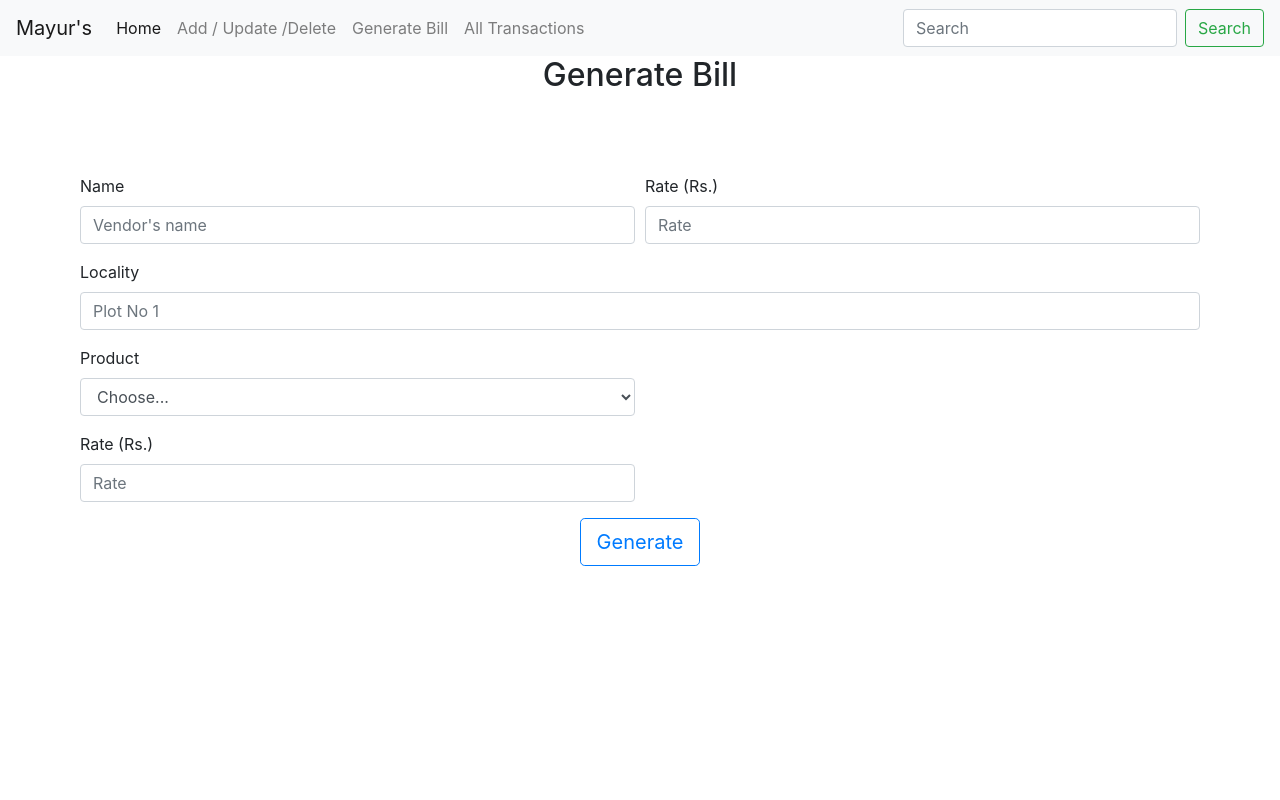
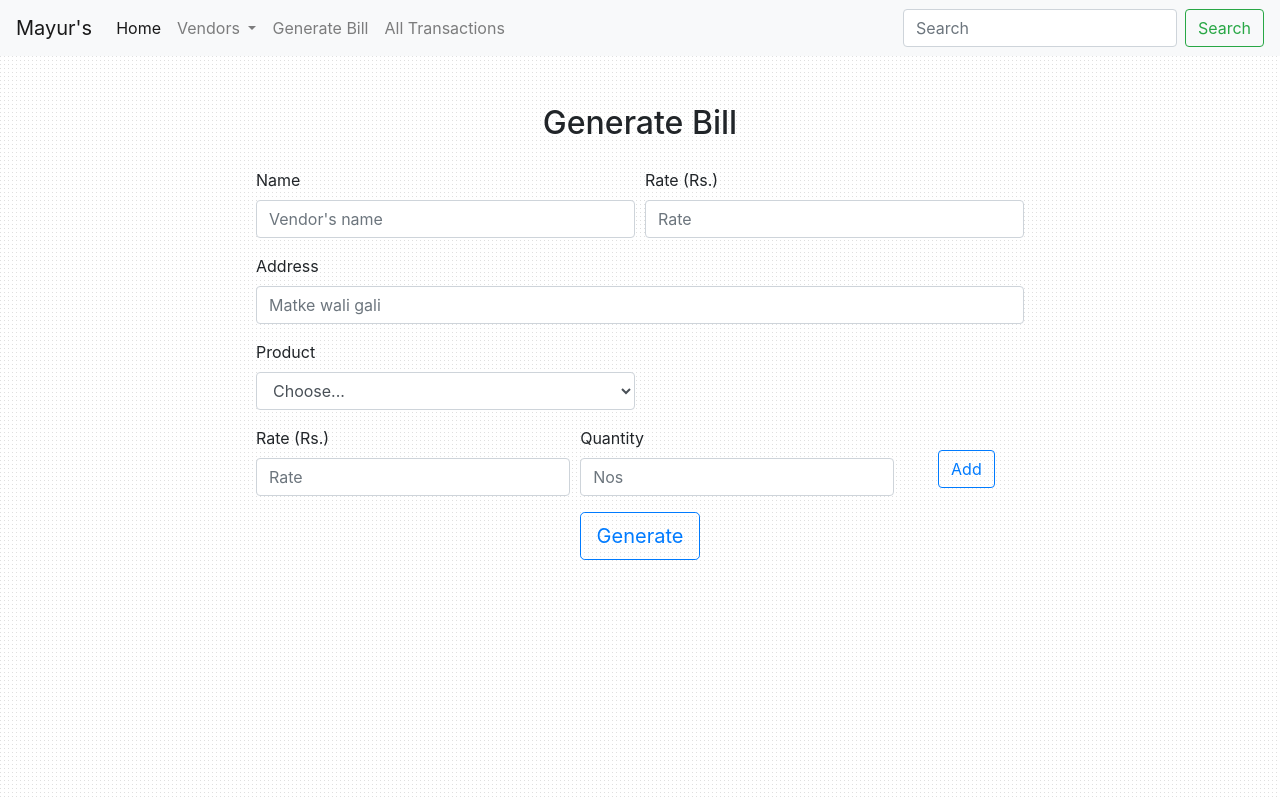
Before and after one commit to pankajkumar48/ERP, a Flask app: page /generateBill in a window 1280 px wide. Run offline with Flask 2, Linux system fonts and the light colour scheme; some libraries are stand-ins or nearby versions.

Commit message:
started using jinja

```diff
--- a/app.py
+++ b/app.py
@@ -16,9 +16,18 @@ app.config["DEBUG"] = True
 def home():
 	return render_template('home.html')
 
-@app.route('/vendors', methods=['GET'])
-def vendors():
-	return render_template('vendors.html')
+@app.route('/addVendors', methods=['GET'])
+def addVendors():
+	return render_template('addVendors.html')
+
+@app.route('/updateVendors', methods=['GET'])
+def updateVendors():
+	return render_template('updateVendors.html')
+
+@app.route('/deleteVendors', methods=['GET'])
+def deleteVendors():
+	return render_template('deleteVendors.html')
+
 
 @app.route('/generateBill', methods=['GET'])
 def generateBill():
--- /dev/null
+++ b/static/myStyle.css
@@ -0,0 +1,17 @@
+
+#mainBody {
+    margin-left: 20%;
+    margin-right: 20%;
+    margin-top: 2%;
+}
+
+body {
+
+    background-color: #FFF;
+    background-image: url("site-background-image.png");
+    background-position: top left;
+    background-repeat: repeat;
+    background-size: auto;
+    background-attachment: auto;
+
+}
--- a/templates/generateBill.html
+++ b/templates/generateBill.html
@@ -1,47 +1,15 @@
-<!doctype html>
-<html lang="en">
-  <head>
-    <!-- Required meta tags -->
-    <meta charset="utf-8">
-    <meta name="viewport" content="width=device-width, initial-scale=1, shrink-to-fit=no">
+{% extends "layout.html" %}
 
-    <!-- Bootstrap CSS -->
-    <link rel="stylesheet" href="https://stackpath.bootstrapcdn.com/bootstrap/4.3.1/css/bootstrap.min.css" integrity="sha384-ggOyR0iXCbMQv3Xipma34MD+dH/1fQ784/j6cY/iJTQUOhcWr7x9JvoRxT2MZw1T" crossorigin="anonymous">
+{% block title %}
+    Generate Bills
+{% endblock %}
 
-    <title>Mayur's ERP</title>
-  </head>
-  <body>
 
-    <nav class="navbar navbar-expand-lg navbar-light bg-light">
-  <a class="navbar-brand" href="#">Mayur's</a>
-  <button class="navbar-toggler" type="button" data-toggle="collapse" data-target="#navbarSupportedContent" aria-controls="navbarSupportedContent" aria-expanded="false" aria-label="Toggle navigation">
-    <span class="navbar-toggler-icon"></span>
-  </button>
+{% block main %}
 
-  <div class="collapse navbar-collapse" id="navbarSupportedContent">
-    <ul class="navbar-nav mr-auto">
-      <li class="nav-item active">
-        <a class="nav-link" href="/">Home <span class="sr-only">(current)</span></a>
-      </li>
-      <li class="nav-item">
-        <a class="nav-link" href="/vendors">Add / Update /Delete</a>
-      </li>
-      <li class="nav-item">
-        <a class="nav-link" href="/generateBill">Generate Bill</a>
-      </li>
-      <li class="nav-item">
-        <a class="nav-link" href="/allTransactions">All Transactions</a>
-      </li>
-    </ul>
-    <form class="form-inline my-2 my-lg-0">
-      <input class="form-control mr-sm-2" type="search" placeholder="Search" aria-label="Search">
-      <button class="btn btn-outline-success my-2 my-sm-0" type="submit">Search</button>
-    </form>
-  </div>
-</nav>
-
+<br><br>
   <h2 class="text-center">Generate Bill</h2>
-    <div style="margin:80px">
+    <div id="mainBody">
   <form>
   <div class="form-row">
     <div class="form-group col-md-6">
@@ -54,8 +22,8 @@
     </div>
   </div>
   <div class="form-group">
-    <label for="inputAddress">Locality</label>
-    <input type="text" class="form-control" id="inputAddress1" placeholder="Plot No 1">
+    <label for="inputAddress">Address</label>
+    <input type="text" class="form-control" id="inputAddress1" placeholder="Matke wali gali">
   </div>
   <div class="form-row">
     <div class="form-group col-md-6">
@@ -67,7 +35,7 @@
         <option value="1L">1/2 Ltrs. Box</option>
         <option value="1L">2 Ltrs. Box</option>
         <option value="1L">Glass</option>
-        <option value="others">Others</option>
+        <option value="others">None of the above</option>
       </select>
     </div>
     <div class="form-group col-md-6" id="inputOtherProduct" style='display:none'>
@@ -77,9 +45,17 @@
   </div>
 
   <div class="form-row">
-    <div class="form-group col-md-6">
+    <div class="form-group col-md-5">
       <label for="inputPassword4">Rate (Rs.)</label>
       <input type="number" step="any" class="form-control" id="rate" placeholder="Rate ">
+    </div>
+    <div class="form-group col-md-5">
+      <label for="inputPassword5">Quantity</label>
+      <input type="number" class="form-control" id="rate" placeholder="Nos ">
+    </div>
+    <div class="form-group col-md-2" align="center"><br>
+      <label for="inputPassword5"></label>
+      <button type="submit" class="btn btn-outline-primary " >Add</button>
     </div>
   </div>
 
@@ -105,10 +81,4 @@
       }
     </script>
 
-    <!-- Optional JavaScript -->
-    <!-- jQuery first, then Popper.js, then Bootstrap JS -->
-    <script src="https://code.jquery.com/jquery-3.3.1.slim.min.js" integrity="sha384-q8i/X+965DzO0rT7abK41JStQIAqVgRVzpbzo5smXKp4YfRvH+8abtTE1Pi6jizo" crossorigin="anonymous"></script>
-    <script src="https://cdnjs.cloudflare.com/ajax/libs/popper.js/1.14.7/umd/popper.min.js" integrity="sha384-UO2eT0CpHqdSJQ6hJty5KVphtPhzWj9WO1clHTMGa3JDZwrnQq4sF86dIHNDz0W1" crossorigin="anonymous"></script>
-    <script src="https://stackpath.bootstrapcdn.com/bootstrap/4.3.1/js/bootstrap.min.js" integrity="sha384-JjSmVgyd0p3pXB1rRibZUAYoIIy6OrQ6VrjIEaFf/nJGzIxFDsf4x0xIM+B07jRM" crossorigin="anonymous"></script>
-  </body>
-</html>
+{% endblock %}
--- a/templates/vendors.html
+++ b/templates/layout.html
@@ -7,8 +7,8 @@
 
     <!-- Bootstrap CSS -->
     <link rel="stylesheet" href="https://stackpath.bootstrapcdn.com/bootstrap/4.3.1/css/bootstrap.min.css" integrity="sha384-ggOyR0iXCbMQv3Xipma34MD+dH/1fQ784/j6cY/iJTQUOhcWr7x9JvoRxT2MZw1T" crossorigin="anonymous">
-
-    <title>Mayur's ERP</title>
+    <link rel="stylesheet" href="myStyle.css">
+    <title>{% block title %}{% endblock %}</title>
   </head>
   <body>
 
@@ -23,9 +23,21 @@
       <li class="nav-item active">
         <a class="nav-link" href="/">Home <span class="sr-only">(current)</span></a>
       </li>
-      <li class="nav-item">
-        <a class="nav-link" href="/vendors">Add / Update /Delete</a>
+
+      <li class="nav-item dropdown">
+        <a class="nav-link dropdown-toggle" href="#" id="navbarDropdown" role="button" data-toggle="dropdown" aria-haspopup="true" aria-expanded="false">
+          Vendors
+        </a>
+        <div class="dropdown-menu" aria-labelledby="navbarDropdown">
+          <a class="dropdown-item" href="/addVendors">Add</a>
+          <a class="dropdown-item" href="/updateVendors">Update</a>
+          <a class="dropdown-item" href="/deleteVendors">Delete</a>
+        </div>
       </li>
+
+
+
+
       <li class="nav-item">
         <a class="nav-link" href="/generateBill">Generate Bill</a>
       </li>
@@ -40,59 +52,8 @@
   </div>
 </nav>
 
-  <h2 class="text-center">Add / Update / Delete</h2>
-    <div style="margin:80px">
-  <form>
-  <div class="form-row">
-    <div class="form-group col-md-6">
-      <label for="inputEmail4">Name</label>
-      <input type="text" class="form-control" id="inputVendorName" placeholder="Vendor's name">
-    </div>
-    <div class="form-group col-md-6">
-      <label for="inputPassword4">Rate (Rs.)</label>
-      <input type="number" step="any" class="form-control" id="inputPassword4" placeholder="Rate ">
-    </div>
-  </div>
-  <div class="form-group">
-    <label for="inputAddress">Locality</label>
-    <input type="text" class="form-control" id="inputAddress1" placeholder="Plot No 1">
-  </div>
-  <div class="form-group">
-    <label for="inputAddress2">Area</label>
-    <input type="text" class="form-control" id="inputAddress2" placeholder="Sector 9A">
-  </div>
-  <div class="form-row">
-    <div class="form-group col-md-6">
-      <label for="inputCity">City</label>
-      <input type="text" class="form-control" id="inputCity" value="Navi Mumbai">
-    </div>
-    <div class="form-group col-md-4">
-      <label for="inputState">State</label>
-      <input type="text" class="form-control" id="inputState" value="Maharashtra">
-    </div>
-    <div class="form-group col-md-2">
-      <label for="inputZip">Zip</label>
-      <input type="text" class="form-control" id="inputZip">
-    </div>
-  </div>
 
-  <button type="submit" class="btn btn-outline-primary btn-lg btn-block">Add</button>
-
-  <br>
-  <div class="container">
-  <div class="row">
-    <div class="col-sm">
-      <button type="submit" class="btn btn-outline-primary btn-lg btn-block btn btn-outline-success">Update</button>
-    </div>
-    <div class="col-sm">
-      <button type="submit" class="btn btn-outline-primary btn-lg btn-block btn btn-outline-danger">Delete</button>
-    </div>
-  </div>
-</div>
-</form>
-
-</div>
-
+    {% block main %}{% endblock %}
 
     <!-- Optional JavaScript -->
     <!-- jQuery first, then Popper.js, then Bootstrap JS -->
```
Also changed, not shown: templates/addVendors.html (added, +59 -0 lines), templates/allTransactions.html (added, +9 -0 lines), templates/deleteVendors.html (added, +59 -0 lines), templates/home.html (added, +10 -0 lines), templates/updateVendors.html (added, +59 -0 lines), static/site-background-image.png (added).
